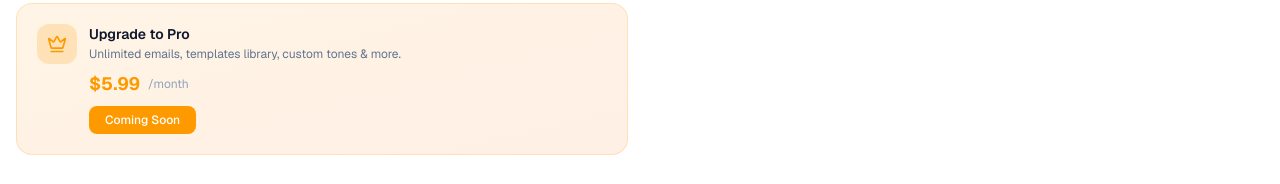
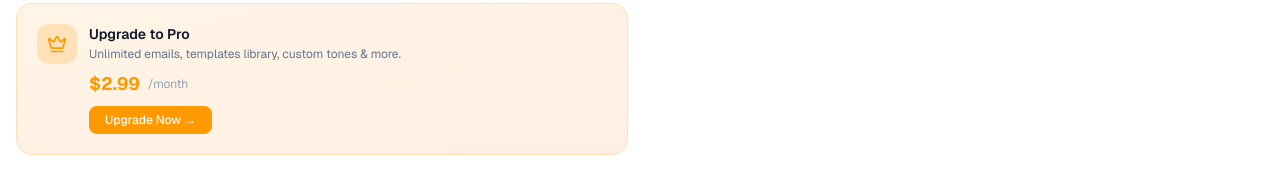
Before and after one commit to humsafarprabhu-cmyk/sherutools, a Next.js app: page /ai-email-writer in a window 1280 px wide. Shown: the part 1081-1265 px from the top of the page. Built offline with nearby package versions, Linux system fonts and the light colour scheme.

Commit message:
Wire AI Email Writer Pro checkout link (.99/mo)

```diff
--- a/src/app/ai-email-writer/page.tsx
+++ b/src/app/ai-email-writer/page.tsx
@@ -333,12 +333,12 @@ export default function AIEmailWriter() {
                   <h3 className="font-semibold text-slate-900 dark:text-white text-sm">Upgrade to Pro</h3>
                   <p className="text-xs text-slate-500 dark:text-slate-400 mt-0.5">Unlimited emails, templates library, custom tones & more.</p>
                   <div className="mt-2 flex items-center gap-2">
-                    <span className="text-lg font-bold text-amber-500">$5.99</span>
+                    <span className="text-lg font-bold text-amber-500">$2.99</span>
                     <span className="text-xs text-slate-400">/month</span>
                   </div>
-                  <button className="mt-2 px-4 py-1.5 rounded-lg bg-amber-500 text-white text-xs font-medium hover:bg-amber-600 transition-colors">
-                    Coming Soon
-                  </button>
+                  <a href="https://sherutools.lemonsqueezy.com/checkout/buy/bc0a3fd1-9f86-4148-8c78-ff84708bf027" target="_blank" rel="noopener noreferrer" className="mt-2 inline-block px-4 py-1.5 rounded-lg bg-amber-500 text-white text-xs font-medium hover:bg-amber-600 transition-colors">
+                    Upgrade Now →
+                  </a>
                 </div>
               </div>
             </motion.div>
```
